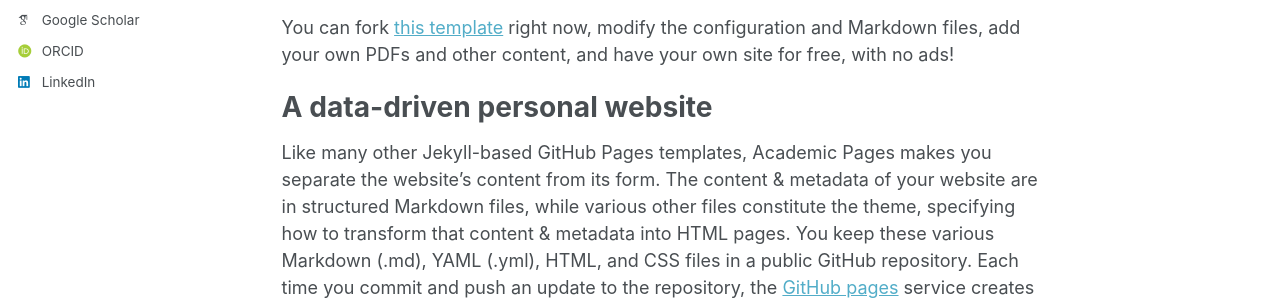
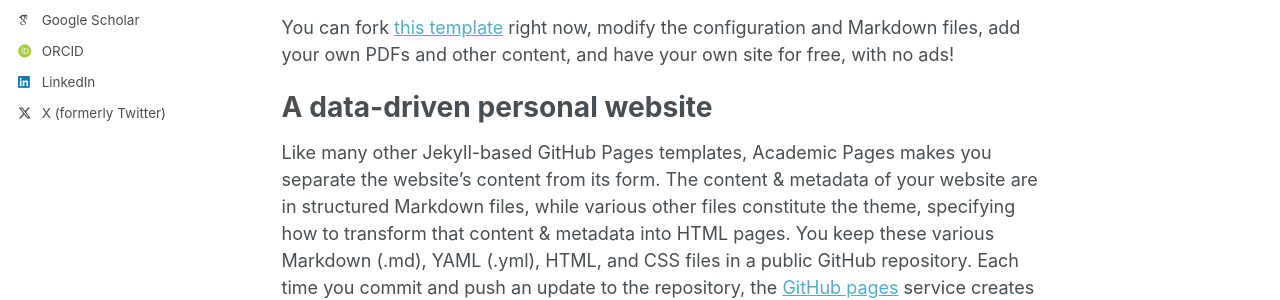
Before and after one commit to qunying-song/qunying-song.github.io, a Jekyll site: the page built from _pages/about.md, in a window 1280 px wide. Shown: the part 395-695 px from the top of the page. Built offline with Jekyll 4.4.1, drawn with Linux system fonts in a browser that asks for light colours; some web fonts are replaced; a script that is not in the unit is left out; part of the change alters nothing that is shown.

Commit message:
Update _config.yml

```diff
--- a/_config.yml
+++ b/_config.yml
@@ -70,7 +70,7 @@ author:
   steam            : # Username
   telegram         : # URL
   tumblr           : # Username
-  twitter          : # Username for X / Twitter
+  twitter          : "QunyingSong"
   vine             : # Username
   weibo            : # Username
   wikipedia        : # Username
```
